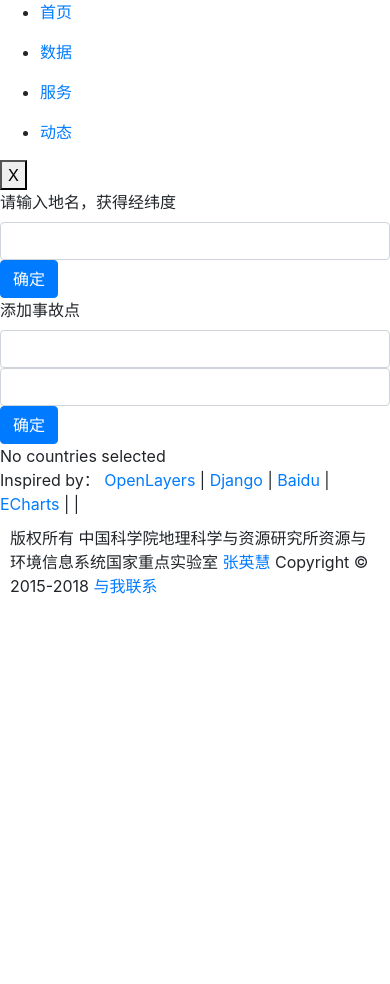
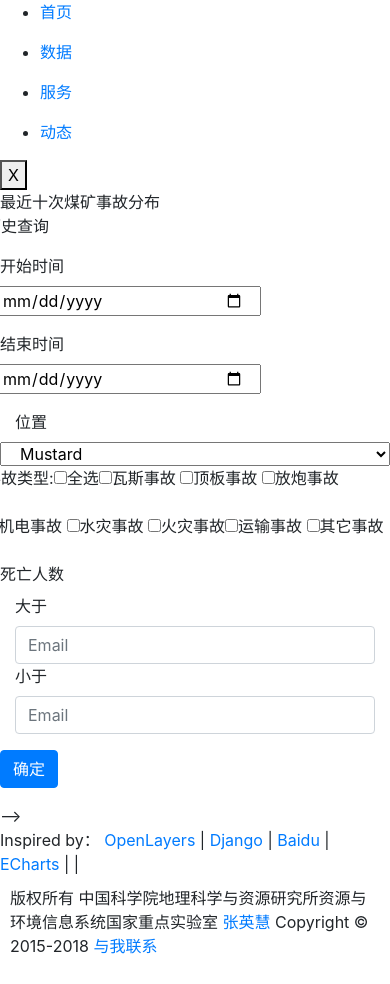
Before and after one commit to zyhgis/mysite, a Django app: template templates/share/index.html in a window 390 px wide. Shown: the part 208-1192 px from the top of the page. Before the commit the page ends 802 px from the top, so only its background shows below. Run offline with Django 3.2, Linux system fonts and the light colour scheme; the template is opened without the code that fills it, so the values that code supplies are empty; some libraries are stand-ins or nearby versions.

Commit message:
首页更改

```diff
--- a/templates/share/base.html
+++ b/templates/share/base.html
@@ -10,10 +10,11 @@
   <link rel="stylesheet" href="{% static 'css/ol3-layerswitcher.css' %}">
   <link rel="stylesheet" href="{% static 'css/mappopup.css' %}">
   <link rel="stylesheet" href="{% static 'bootstrap/css/bootstrap.min.css' %}">
-  <!-- <link rel="stylesheet" href="{% static 'bootstrap/css/bootstrap-select.min.css' %}">-->
+   <link rel="stylesheet" href="{% static 'bootstrap/css/bootstrap-select.min.css' %}">
   <link rel="stylesheet" href="{% static 'bootstrap/css/bootstrap-table.css' %}">
   <link rel="stylesheet" href="{% static 'bootstrap/css/bootstrap-datetimepicker.min.css' %}">
   <link rel="stylesheet" href="{% static 'iCheckbox/css/custom.css' %}">
+
   <link rel="stylesheet" href="{% static 'iCheckbox/css/blue.css' %}">
   <script type = 'text/javascript' src="{% static 'js/jquery-3.1.0.min.js' %}"></script>
   <!--<script type = 'text/javascript' src="{% static 'js/jquery-1.8.3.min.js' %}"></script>-->
@@ -60,7 +61,7 @@
 
 <script type = 'text/javascript' src="{% static 'bootstrap/js/bootstrap.min.js' %}"></script>
 <!--<script type = 'text/javascript' src="{% static 'bootstrap/js/bootstrap.min.js' %}"></script>-->
-<!--<script type = 'text/javascript' src="{% static 'bootstrap/js/bootstrap-select.min.js' %}"></script>-->
+<script type = 'text/javascript' src="{% static 'bootstrap/js/bootstrap-select.min.js' %}"></script>
 <script type = 'text/javascript' src="{% static 'bootstrap/js/bootstrap-table.js' %}"></script>
 <script type = 'text/javascript' src="{% static 'bootstrap/js/bootstrap-table-export.js' %}"></script>
 <script type = 'text/javascript' src="{% static 'bootstrap/js/tableExport.js' %}"></script>
--- a/templates/share/data.html
+++ b/templates/share/data.html
@@ -431,7 +431,7 @@
        </div>
     </div>
     </div>
-    <script type = 'text/javascript' src="{% static 'bootstrap/js/bootstrap-datetimepicker.min.js' %}"></script>
+    <!--<script type = 'text/javascript' src="{% static 'bootstrap/js/bootstrap-datetimepicker.min.js' %}"></script>-->
     <script type="text/javascript">
     $(".form_datetime").datetimepicker({
         format: "dd MM yyyy - hh:ii",
--- a/templates/share/index.html
+++ b/templates/share/index.html
@@ -3,17 +3,21 @@
 {% block content %}
 
 <div id="maincontent" class="row">
-  <div id="map"  class="col-md-10">
+  <div  class="col-md-9">
+  <div id="map">
     <div id="popup" class="ol-popup">
       <div id="popup-content"></div>
       <button id="popup-closer" class="ol-popup-closer">X</button>
       <div id="fname"></div>
     </div>
   </div>
-
-<div id="sidebar" class="col-md-2">
+  <div>
+         最近十次煤矿事故分布
+       </div>
+  </div>
+<div id="sidebar" class="col-md-3">
        <!--<div id="info" class="top"></div>-->
-       <div class="middle">
+       <!--<div class="middle">
          <label>请输入地名，获得经纬度</label>
          <form action="{% url 'tolalo' %}" method="POST">
             {% csrf_token %}
@@ -27,16 +31,85 @@
             <input  class="form-control" type="text" name="longitude" value="{{ longitude }}">
             <input class="btn btn-primary"  type="submit" value="确定">
          </form>
+       </div>-->
+       <div class="row">
+        <div class="title">
+            <p>历史查询</p>
+        </div>
        </div>
-      <div class="buttom">
+        <form action="{% url 'query' %}" method="POST" class="form-horizontal" >
+            {% csrf_token %}
+            <div class="row">
+            <div class="form-group">
+                <label class="col-md-4 control-label">开始时间</label>
+                <input class="col-md-8" name="begin" type="date"/>
+            </div>
+            <div class="form-group">
+                 <label class="col-md-4 control-label">结束时间</label>
+                 <input class="col-md-8" name="end" type="date"/>
+            </div>
+            </div>
+            <div>
+              <label class="col-md-4 control-label">位置</label>
+            <select class="selectpicker col-md-8">
+              <option>Mustard</option>
+              <option>Ketchup</option>
+              <option>Relish</option>
+            </select>
+
+            </div>
+            <!--<div class="form-group">
+                <label for="exampleInputEmail1">煤矿名称</label>
+                <input type="email" class="form-control" id="exampleInputEmail1" name="companyname">
+            </div>-->
+            <!--<div>煤矿名称<input class="form-control" type="text" name="companyname"></div>-->
+            <!--<div>事故类型</div>-->
+            <div class="row">
+                <label for="exampleInputEmail1">事故类型:</label>
+                <label><input name="allaccidenttype" type="checkbox" value="all" onclick="if(this.checked==true) { checkAll('accidenttype'); } else { clearAll('accidenttype'); }"/>全选</label>
+               <div class="form-group">
+                <label><input name="accidenttype1" type="checkbox" value="gas" />瓦斯事故</label>
+                <label><input name="accidenttype2" type="checkbox" value="roof" />顶板事故</label>
+
+                <label><input name="accidenttype3" type="checkbox" value="shoot" />放炮事故</label>
+                </div>
+               <div class="form-group">
+                <label><input name="accidenttype4" type="checkbox" value="elec" />机电事故</label>
+
+                <label><input name="accidenttype5" type="checkbox" value="flood" />水灾事故</label>
+                <label><input name="accidenttype6" type="checkbox" value="fire" />火灾事故</label>
+                </div>
+               <div class="form-group">
+                <label><input name="accidenttype7" type="checkbox" value="traf" />运输事故</label>
+                <label><input name="accidenttype8" type="checkbox" value="other" />其它事故</label>
+            </div>
+            </div>
+             <label for="exampleInputEmail1">死亡人数</label>
+            <!--<div>死亡人数</div>-->
+            <div class="form-group">
+                <label class="col-md-4 control-label">大于</label>
+                <div class="col-md-8">
+                    <input type="text" class="form-control" placeholder="Email">
+                </div>
+                <label  class="col-md-4 control-label">小于</label>
+            <div class="col-md-8">
+                <input type="text" class="form-control"  placeholder="Email">
+            </div>
+            </div>
+            <!--<p>大于</p><input class="form-control" name="moredeaths" type="text"/>-->
+            <!--<p>小于</p><input class="form-control" name="lessdeaths" type="text"/>-->
+<div class="form-group"><input class="btn btn-primary" name="sub" type="submit" value="确定"/></div>
+        </form>
+    </div>
+      <!--<div class="buttom">
          <div id="info">No countries selected</div>
           <!--<form action="{% url 'upload' %}" method="POST" enctype="multipart/form-data">
             {% csrf_token %}
             {{uf.as_p}}
             <input  class="btn btn-primary"  type="submit" value="上传文件">
           </form>-->
-       </div>
-</div>
+       </div>-->
+<!--</div>-->
 </div>
 <!--<div class="news">
       <div class="accident-news">
```
